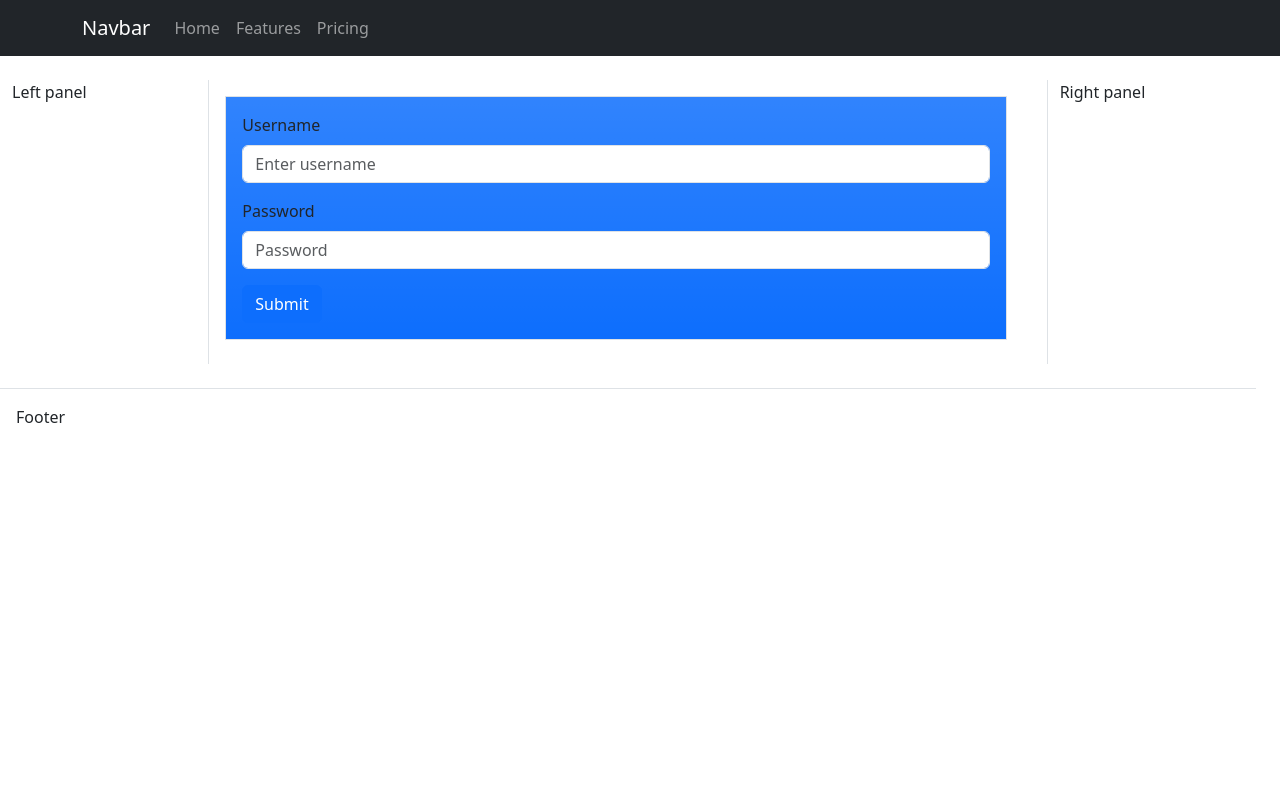
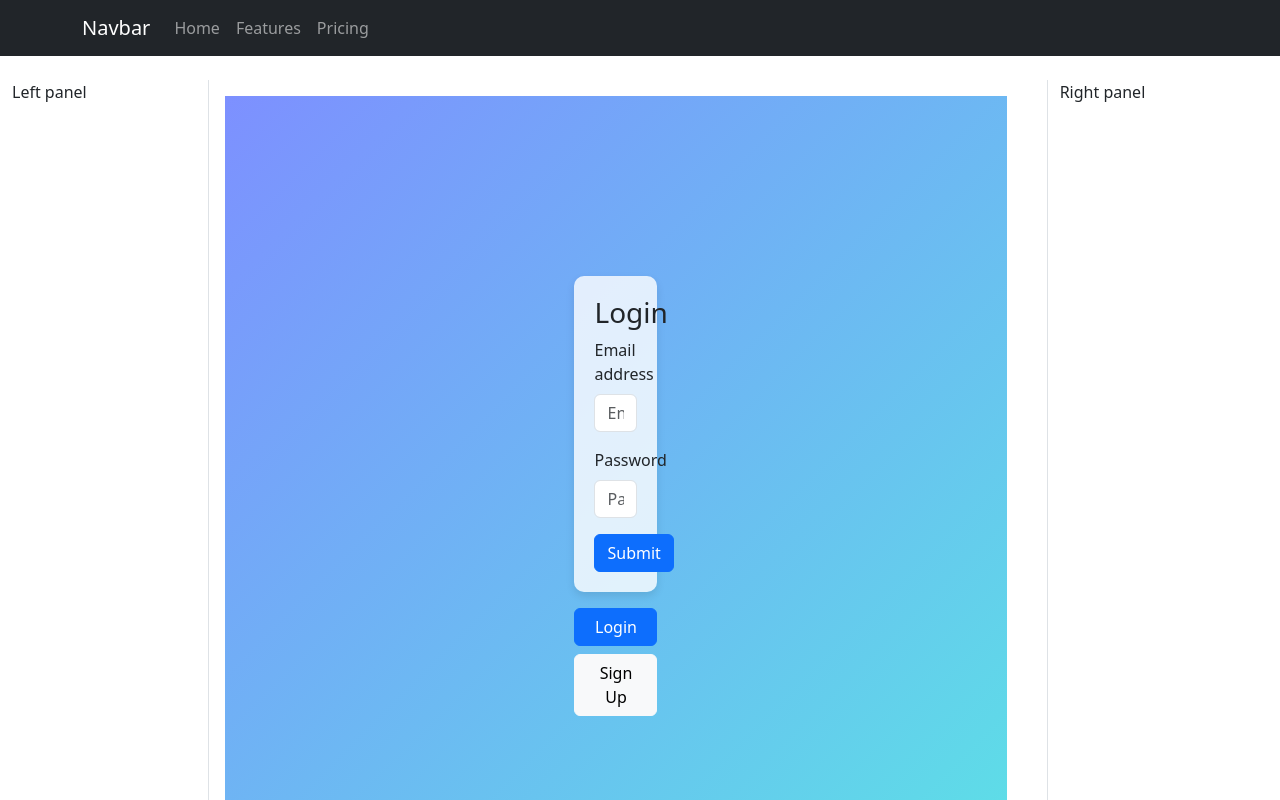
Before and after one commit to antonAtananasov/NVNAWebApp, a React (Vite) app in the folder frontend/: page / in a window 1280 px wide. Shown: the top 800 px of the page. Built offline with nearby package versions, Linux system fonts and the light colour scheme.

Commit message:
Working login form

```diff
--- a/frontend/src/App.css
+++ b/frontend/src/App.css
@@ -4,6 +4,7 @@
 /* padding: 2rem; */
 /* text-align: center; */
 /* } */
+
 
 .logo {
   height: 6em;
@@ -43,3 +44,19 @@
 .read-the-docs {
   color: #888;
 }
+
+
+.custom-container {
+  background: linear-gradient(135deg, #7d90ff, #5ce1e6);
+  height: 100vh; /* Adjust as needed */
+  display: flex;
+  justify-content: center;
+  align-items: center;
+}
+
+.custom-form {
+  background-color: rgba(255, 255, 255, 0.8); /* Semi-transparent white background */
+  padding: 20px;
+  border-radius: 10px;
+  box-shadow: 0 4px 8px rgba(0, 0, 0, 0.1);
+}
--- a/frontend/src/components/RegisterAccountForm.tsx
+++ b/frontend/src/components/RegisterAccountForm.tsx
@@ -1,14 +1,15 @@
-import 'bootstrap/dist/css/bootstrap.min.css'
-import { Button, Form } from "react-bootstrap";
+import React, { useState } from 'react';
+import { Button, Form, Container, Row, Col } from "react-bootstrap";
+import 'bootstrap/dist/css/bootstrap.min.css';
+import '../App.css';
 
-const RegisterAccountForm = () => {
-
+const LoginForm = () => {
     return (
-        <>
-            <Form className='border p-3 mb-2 bg-primary bg-gradient text-dark'>
+        <Form className="custom-form">
+            <h3>Login</h3>
             <Form.Group className="mb-3" controlId="formBasicEmail">
-                    <Form.Label>Username</Form.Label>
-                    <Form.Control type="text" placeholder="Enter username" />
+                <Form.Label>Email address</Form.Label>
+                <Form.Control type="email" placeholder="Enter email" />
             </Form.Group>
 
             <Form.Group className="mb-3" controlId="formBasicPassword">
@@ -16,11 +17,65 @@ const RegisterAccountForm = () => {
                 <Form.Control type="password" placeholder="Password" />
             </Form.Group>
 
-                <Button variant="primary" type="submit">
+            <Button variant="primary" type="submit" className="d-grid gap-2">
                 Submit
             </Button>
         </Form>
-        </>
-    )
-}
-export default RegisterAccountForm
+    );
+};
+
+const SignupForm = () => {
+    return (
+        <Form className="custom-form">
+            <h3>Sign Up</h3>
+            <Form.Group className="mb-3" controlId="formBasicEmail">
+                <Form.Label>Email address</Form.Label>
+                <Form.Control type="email" placeholder="Enter email" />
+            </Form.Group>
+
+            <Form.Group className="mb-3" controlId="formBasicPassword">
+                <Form.Label>Password</Form.Label>
+                <Form.Control type="password" placeholder="Password" />
+            </Form.Group>
+
+            <Form.Group className="mb-3" controlId="formBasicPasswordRepeat">
+                <Form.Label>Repeat Password</Form.Label>
+                <Form.Control type="password" placeholder="Repeat Password" />
+            </Form.Group>
+
+            <Button variant="primary" type="submit" className="d-grid gap-2">
+                Submit
+            </Button>
+        </Form>
+    );
+};
+
+const App = () => {
+    const [isLogin, setIsLogin] = useState(true);
+
+    return (
+        <Container fluid className="custom-container">
+            <Row className="justify-content-md-center">
+                <Col md="4">
+                    {isLogin ? <LoginForm /> : <SignupForm />}
+                    <div className="d-grid gap-2 mt-3">
+                        <Button
+                            variant={isLogin ? "primary" : "light"}
+                            onClick={() => setIsLogin(true)}
+                        >
+                            Login
+                        </Button>
+                        <Button
+                            variant={!isLogin ? "primary" : "light"}
+                            onClick={() => setIsLogin(false)}
+                        >
+                            Sign Up
+                        </Button>
+                    </div>
+                </Col>
+            </Row>
+        </Container>
+    );
+};
+
+export default App;
```
Lines whose indentation alone changed are shown as unchanged.
